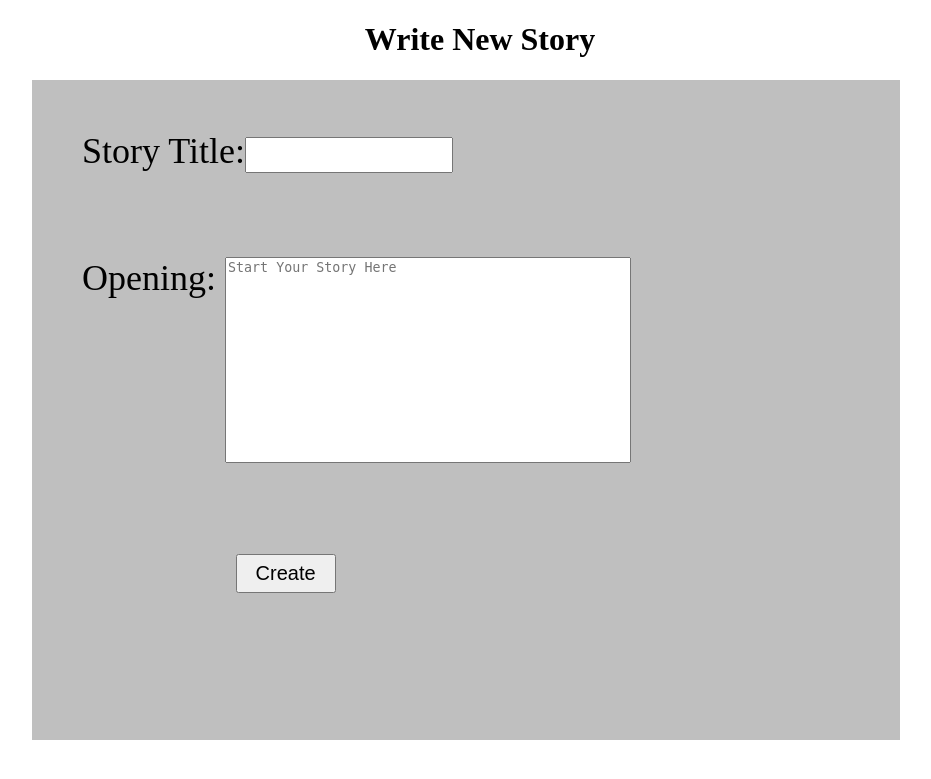
After one commit to sebastianCain/blog, a Flask app: template templates/newStory.html in a window 1280 px wide. The commit adds this page. Shown: the top 779 px of the page, without its empty margins (160-1091 px from the left). Run offline with Flask 2, Linux system fonts and the light colour scheme; the template is opened without the code that fills it, so the values that code supplies are empty; parts of the project's set-up code (start-up, migrations or seed data) failed here and were passed over.

Commit message:
Add newStory and display html

```diff
--- /dev/null
+++ b/templates/newStory.html
@@ -0,0 +1,50 @@
+<!DOCTYPE html>
+<html>
+<title>New Story</title>
+<center><h1> Write New Story </h1></center>
+
+<style>
+div {
+    position: absolute;
+    top: 10%;
+    left: 15%;
+    height: 70%;
+    width: 60%;
+    padding: 50px;
+    background: #bfbfbf;
+    font-size: 27pt;
+}
+
+input.title {
+    height: 30px;
+    width: 200px;
+    vertical-align: middle;
+}
+
+input.b {
+    width: 100px;
+    margin-left: 20%;
+    font-size: 15pt;
+    padding: 6px;
+}
+
+.opening {
+    width: 400px;
+    height: 200px;
+    resize: none;
+    vertical-align: top;
+
+}
+
+</style>
+
+<div>
+<form action="/newstory" method="post">
+  Story Title:<input class="title" type="text" name="title">
+  <br><br><br>
+  Opening:       <textarea class="opening" name="story" maxlength="155" placeholder= "Start Your Story Here"></textarea>
+  <br><br><br>
+  <input class="b" type="submit" value="Create">
+</form>
+</div>
+</html>
```
Also changed, not shown: runHtml.py (+7 -5 lines), templates/display.html (added, +73 -0 lines), templates/home.html (+32 -3 lines), 4 other files.
